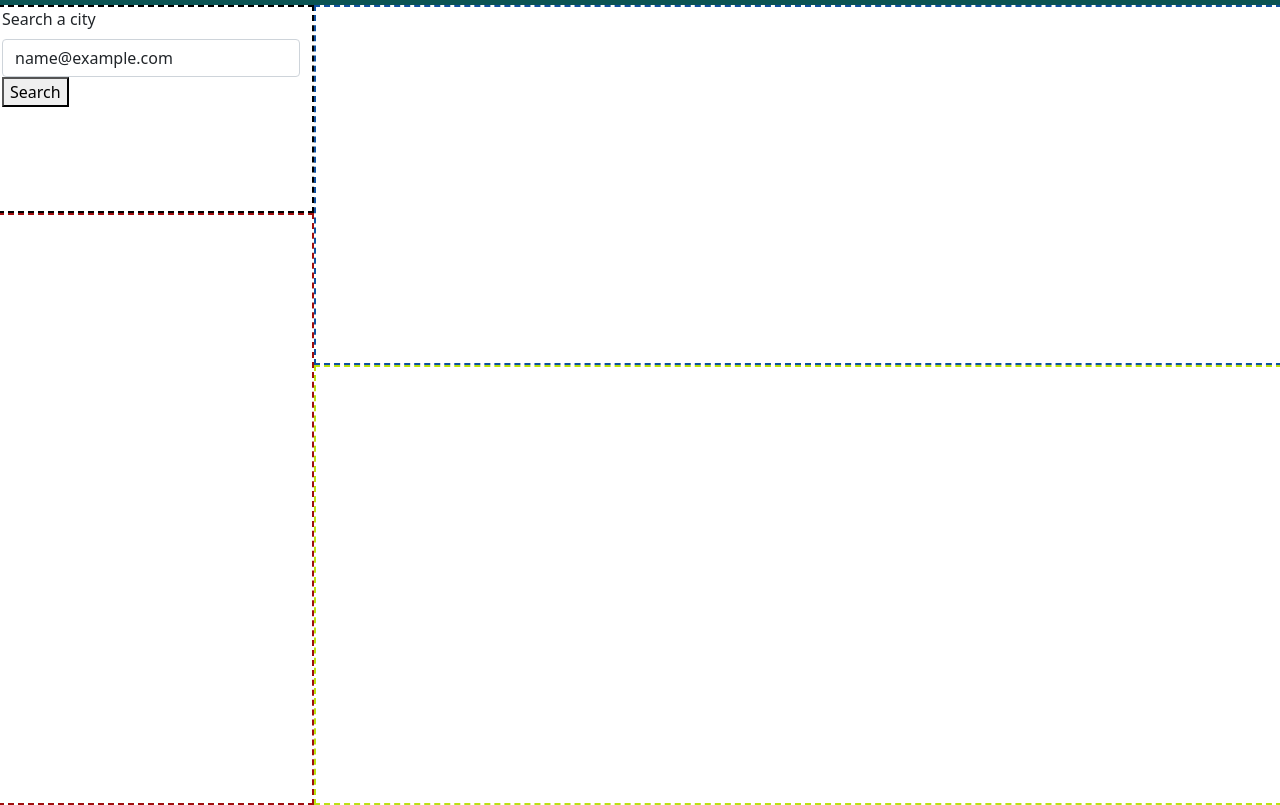
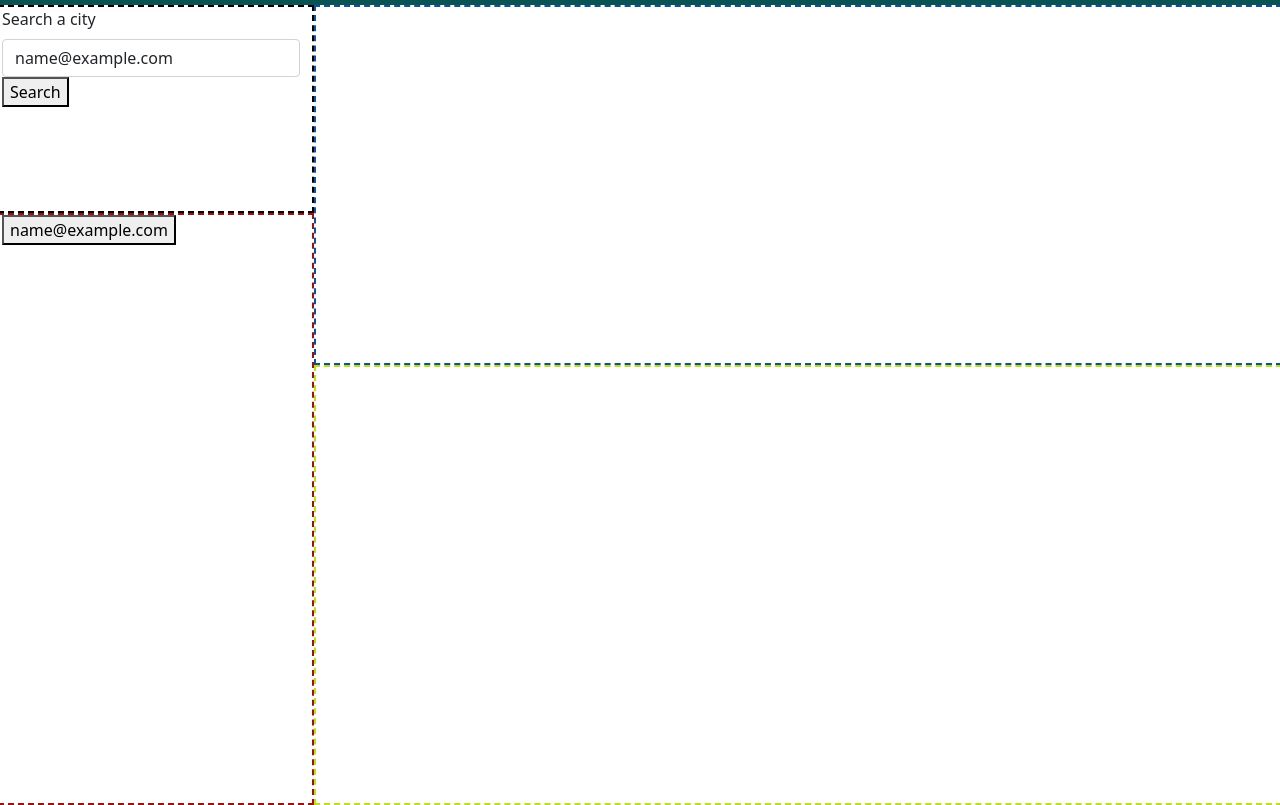
Before and after one commit to jfisher37/weather-dashboard, a plain HTML site: page index.html in a window 1280 px wide. Both pictures are taken after typing "name@example.com" into the empty fields and a click on the button "Search". Shown: the part 95-900 px from the top of the page. Drawn offline with nearby package versions, Linux system fonts and the light colour scheme.

Commit message:
added search functionality with button generation for previous searches.

```diff
--- a/assets/js/script.js
+++ b/assets/js/script.js
@@ -1 +1,53 @@
-console.log("hey hey hey");
+// GIVEN a weather dashboard with form inputs
+// WHEN I search for a city
+
+    //create Els for button, input
+let cityInputEl = document.getElementById('cityInput');
+let searchButtonEl = document.getElementById('search-button');
+let previousSearchEl = document.getElementById('prev-search-btns');
+let previousSearches = [];
+
+
+    // create button functionality
+searchButtonEl.onclick = function(){
+    if (!cityInputEl.value){
+        return;
+    };
+    if(previousSearches.includes(cityInputEl.value)){
+        return;
+    };
+    if (previousSearches.length > 9) {
+        previousSearches.pop();
+    };
+
+    let currentSearch = cityInputEl.value;
+    previousSearches.unshift(currentSearch)
+    console.log(previousSearches);
+    while (previousSearchEl.hasChildNodes()){
+        previousSearchEl.removeChild(previousSearchEl.firstChild)
+    };
+
+    for (let i = 0; i< previousSearches.length; i++){
+        localStorage.setItem('prevCity['+ i + ']', previousSearches[i]);
+        let prevSearchButtons = document.createElement('button');
+        prevSearchButtons.setAttribute('class', 'prevSearchButton');
+        prevSearchButtons.setAttribute('id', 'prevSearchButton['+ i + ']');
+        prevSearchButtons.innerHTML = previousSearches[i];
+        let newButtonLi = document.createElement('li');
+        newButtonLi.appendChild(prevSearchButtons);
+        previousSearchEl.appendChild(newButtonLi);
+
+    }
+    //save the input value to local storage, with an index affixed. Create a variable as index.
+
+    //create buttons that are appended into previous search container as list items. If there are more than 10 search items, pop the last one push them into the front (shift?)
+}
+// THEN I am presented with current and future conditions for that city and that city is added to the search history
+// WHEN I view current weather conditions for that city
+// THEN I am presented with the city name, the date, an icon representation of weather conditions, the temperature, the humidity, the wind speed, and the UV index
+// WHEN I view the UV index
+// THEN I am presented with a color that indicates whether the conditions are favorable, moderate, or severe
+// WHEN I view future weather conditions for that city
+// THEN I am presented with a 5-day forecast that displays the date, an icon representation of weather conditions, the temperature, the wind speed, and the humidity
+// WHEN I click on a city in the search history
+// THEN I am again presented with current and future conditions for that city
--- a/index.html
+++ b/index.html
@@ -25,7 +25,9 @@
                       </div>
                 </div>
                 <div class="row" id="previous-searches">
+                    <ul id="prev-search-btns">
                     <!-- dynamically at li's here -->
+                    </ul>
                 </div>
 
             </div>
```
